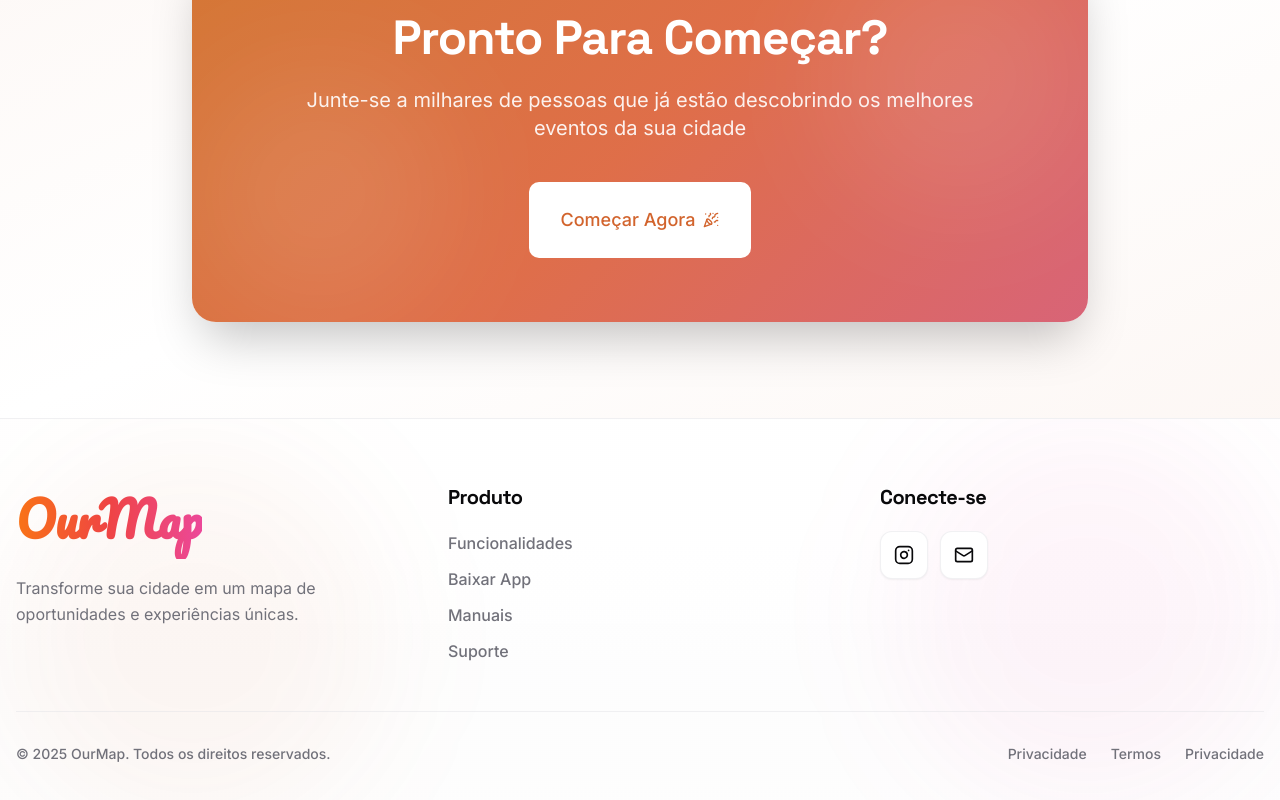
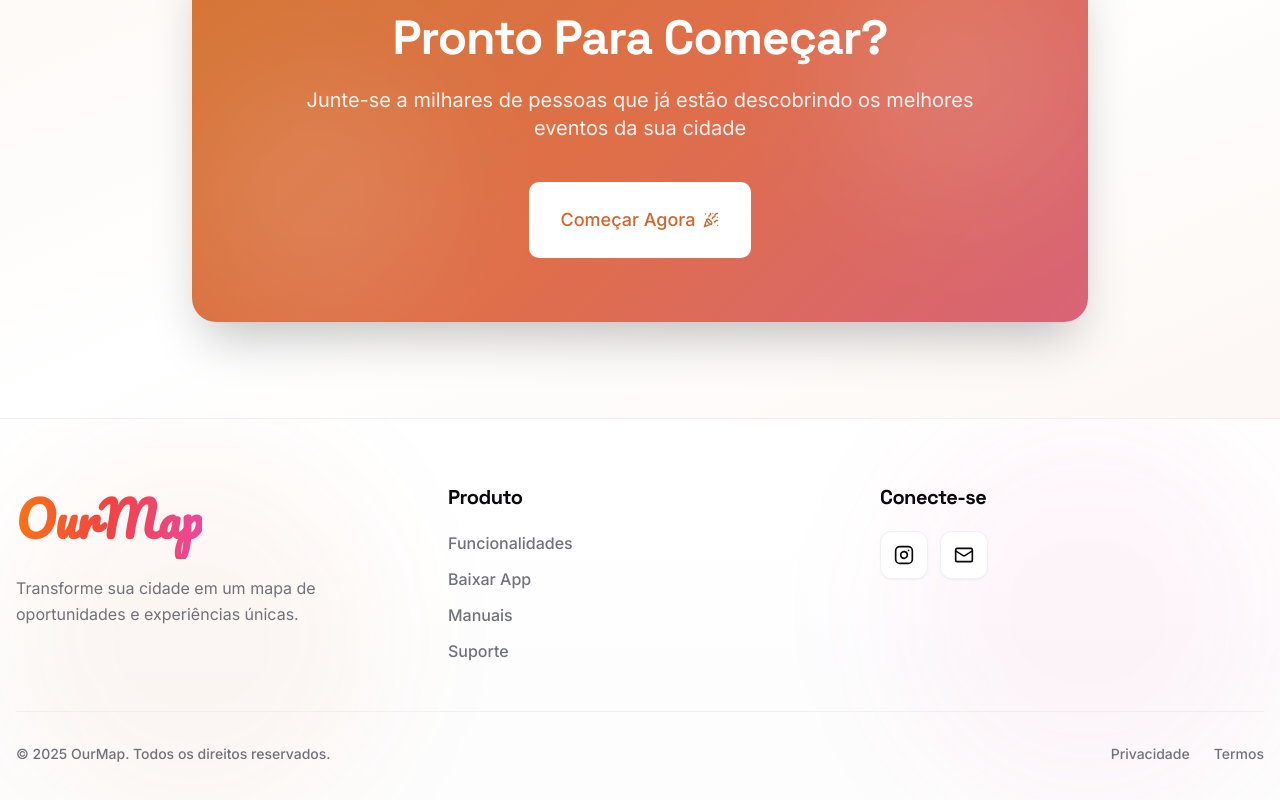
Before and after one commit to brunobrito98/ourmap-site-builder, a React (Vite) app: page /funcionalidades in a window 1280 px wide. Shown: the part 3718-4518 px from the top of the page. Built offline with nearby package versions, Linux system fonts and the light colour scheme; the HTML template or start-up script is replaced by a standard one.

Commit message:
privacidade duplicado

```diff
--- a/src/components/Footer.tsx
+++ b/src/components/Footer.tsx
@@ -91,9 +91,6 @@ const Footer = () => {
             <a href="/termos-de-uso" className="text-muted-foreground hover:text-primary transition-colors text-sm font-medium">
               Termos
             </a>
-            <a href="/politica-de-privacidade" className="text-muted-foreground hover:text-primary transition-colors text-sm font-medium">
-              Privacidade
-            </a>
           </div>
         </div>
       </div>
```
